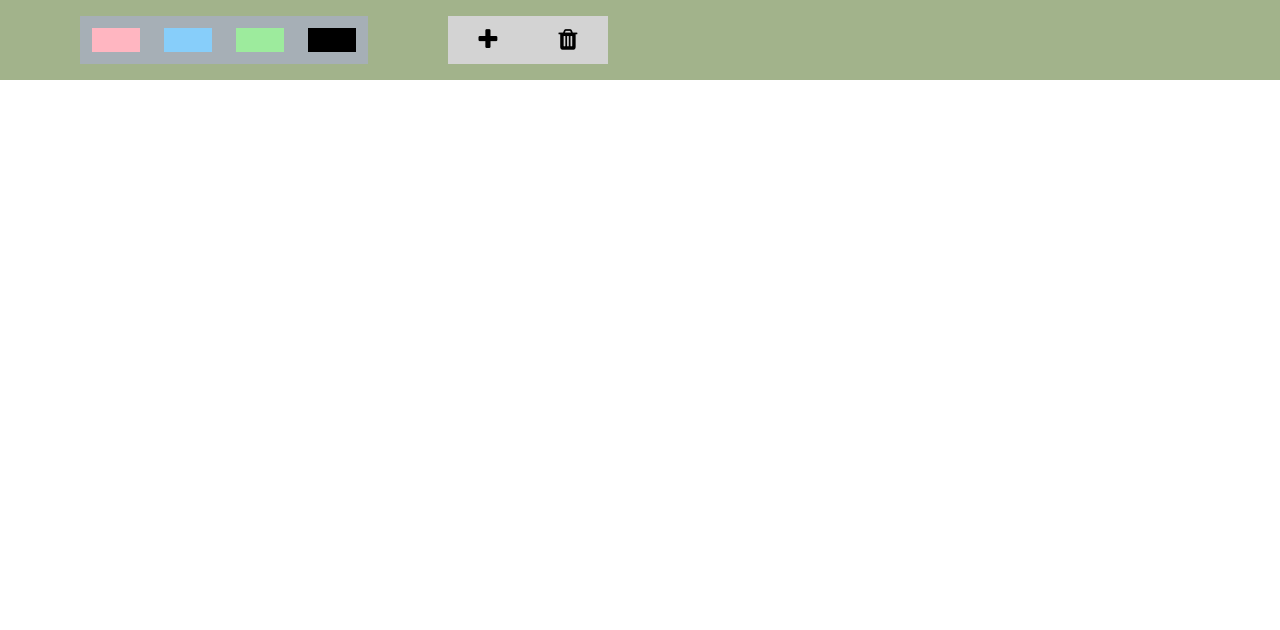
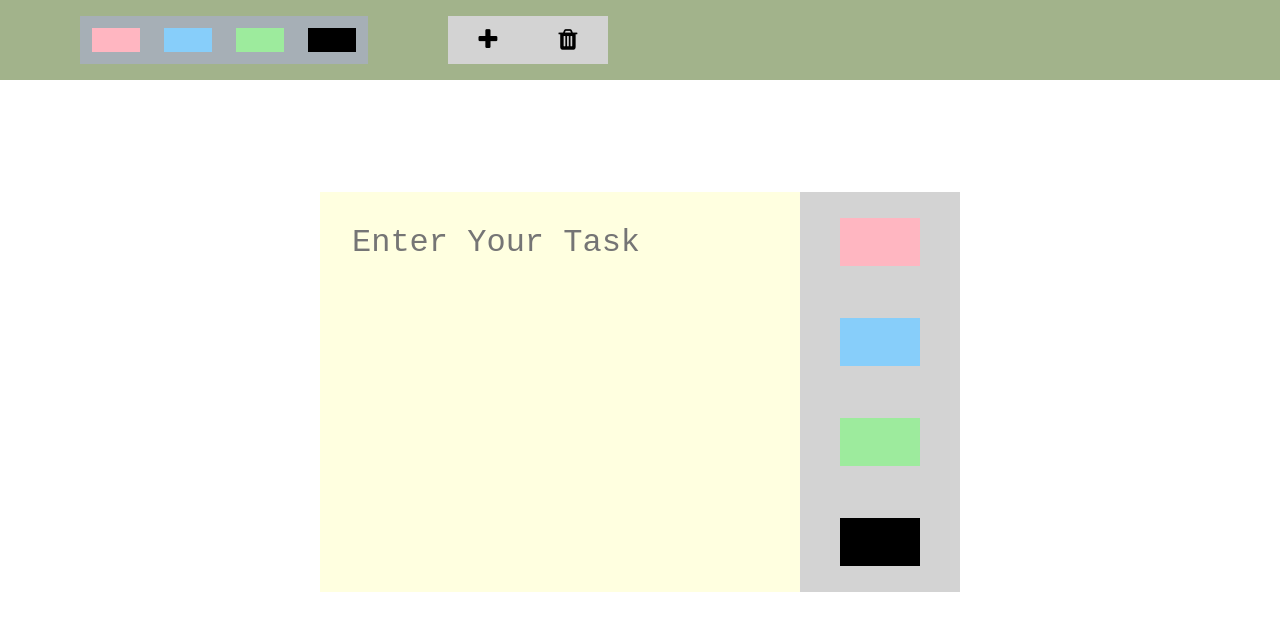
Before and after one commit to Mansisakhiya-2412/Web-Dev1, a plain HTML site: page MODULE-3/jira/index.html in a window 1280 px wide. Drawn offline with Linux system fonts and the light colour scheme.

Commit message:
modal-container complete

```diff
--- a/MODULE-3/jira/index.html
+++ b/MODULE-3/jira/index.html
@@ -27,7 +27,16 @@
        </div>
    </div>
 
-   <div></div>
+   <div class="modal-cont">
+       <textarea class="textarea-cont" placeholder="Enter Your Task"></textarea>
+
+       <div class="priority-color-cont">
+           <div class=" lightpink priority-color "></div>
+           <div class="blue priority-color "></div>
+           <div class="green priority-color"></div>
+           <div class="black  priority-color"></div>
+       </div>
+   </div>
 
 </body>
 <script src="./script.js"></script>
--- a/MODULE-3/jira/style.css
+++ b/MODULE-3/jira/style.css
@@ -64,3 +64,55 @@ body {
 .remove-btn {
     font-size: 1.5rem;
 }
+
+.task-board{
+    background-color: rgb(82, 143, 86);
+    height: 18rem;
+    width: 33rem;
+    margin-left: 25rem;
+    margin-top: 6rem;
+    display: flex;
+    /* justify-content: ; */
+    align-items: flex-end;
+}
+
+.enter-task{
+    background-color: tomato;
+    height: 18rem;
+    width: 9rem;
+}
+
+.modal-cont{
+    background-color: lightgrey;
+    height: 50vh;
+    width: 50vw;
+    display: flex;
+    margin-left: 20rem;
+    margin-top: 7rem;
+
+}
+
+.textarea-cont{
+    outline:none;
+    resize: none;
+    border: none;
+    background-color:lightyellow;
+    height: 100%;
+    width: 75%;
+    font-size: 2rem;
+    padding: 2rem;
+}
+
+.priority-color-cont{
+
+    height: 100%;
+    width: 25%;
+    display: flex;
+    flex-direction: column;
+    align-items: center;
+    justify-content: space-around;
+}
+.priority-color{
+    height: 3rem;
+    width: 5rem;
+}
```
